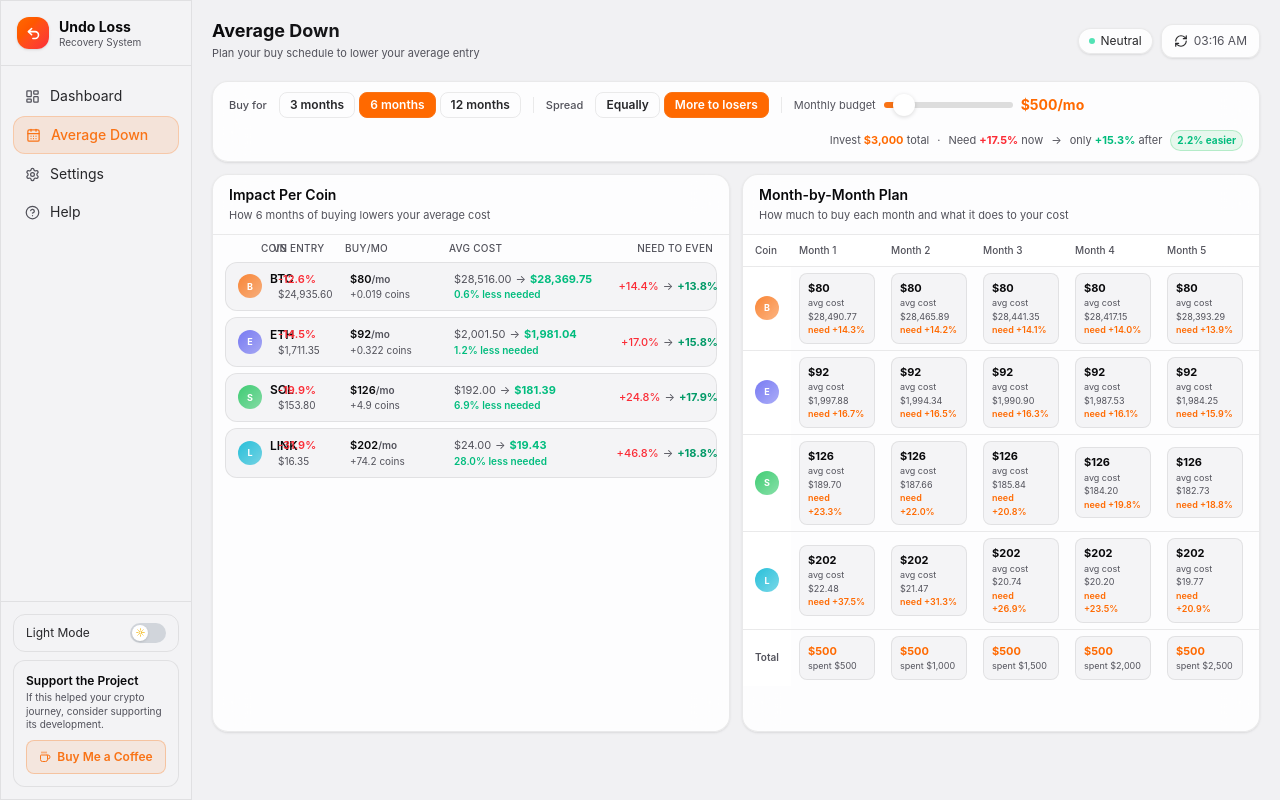
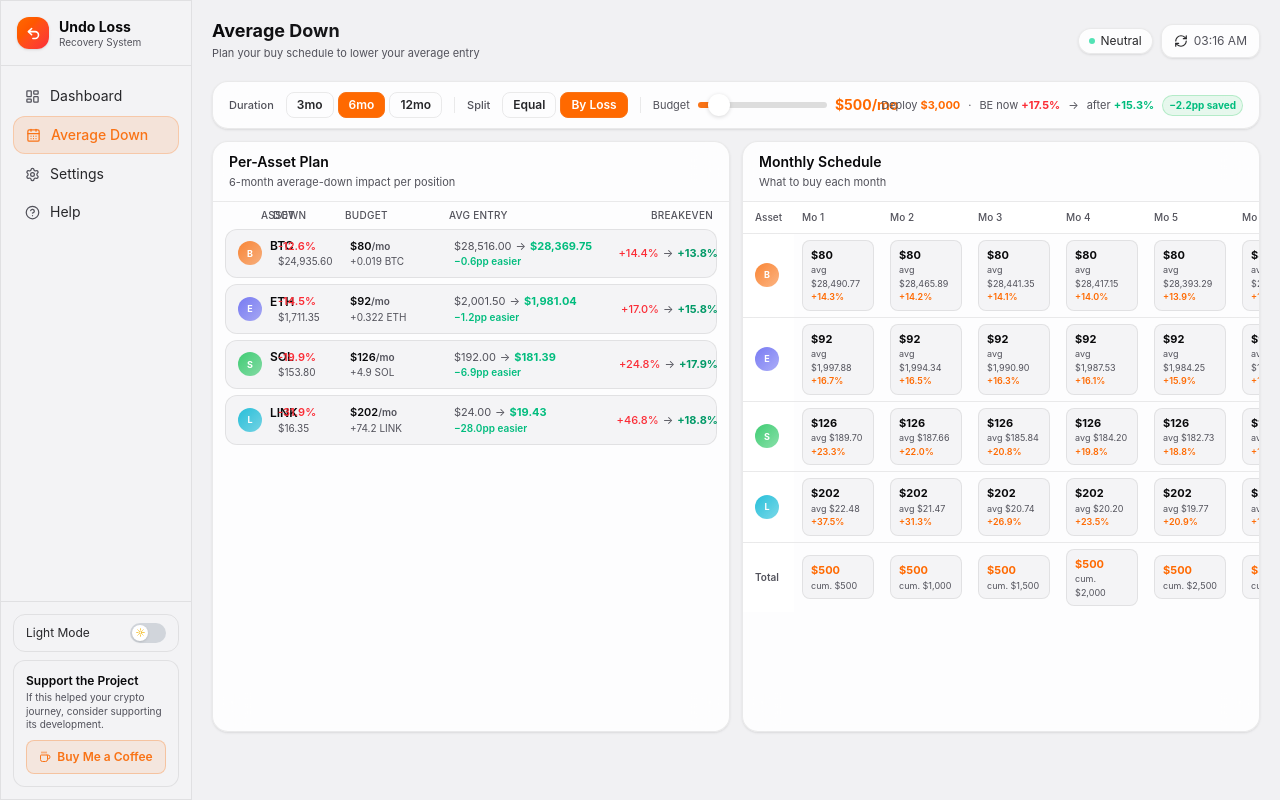
Before and after one commit to Claudecode31st/undoloss, a Next.js app: page /dca-planner in a window 1280 px wide. Built offline with nearby package versions, Linux system fonts and the light colour scheme.

Commit message:
Revert "Average Down: plain language throughout, no jargon"
This reverts commit f5d3b902bbaeac4fa8c3f1944447538d177dd711.

```diff
--- a/components/dashboard/AverageDownDetail.tsx
+++ b/components/dashboard/AverageDownDetail.tsx
@@ -27,29 +27,29 @@ export default function AverageDownDetail({ assets }: Props) {
     const totalD = mb * months;
     let cumTokens = asset.amount;
     let cumCost   = asset.entryPrice * asset.amount;
-    const monthly: { month: number; buy: number; avgCost: number; stillNeed: number }[] = [];
+    const monthly: { month: number; buy: number; avgEntry: number; gainNeeded: number }[] = [];
     for (let i = 1; i <= months; i++) {
       const newT  = asset.currentPrice > 0 ? mb / asset.currentPrice : 0;
       cumTokens  += newT;
       cumCost    += mb;
       const avg   = cumTokens > 0 ? cumCost / cumTokens : 0;
       const need  = asset.currentPrice > 0 ? Math.max(0, (avg / asset.currentPrice - 1) * 100) : 0;
-      monthly.push({ month: i, buy: mb, avgCost: avg, stillNeed: need });
+      monthly.push({ month: i, buy: mb, avgEntry: avg, gainNeeded: need });
     }
-    const newAvgCost   = monthly[monthly.length - 1]?.avgCost ?? asset.entryPrice;
-    const needNow      = asset.currentPrice > 0 ? Math.max(0, (asset.entryPrice / asset.currentPrice - 1) * 100) : 0;
-    const needAfter    = monthly[monthly.length - 1]?.stillNeed ?? needNow;
-    const improvement  = needNow - needAfter;
-    const coinsAdded   = asset.currentPrice > 0 ? totalD / asset.currentPrice : 0;
-    const changePct    = asset.entryPrice > 0 ? ((asset.currentPrice - asset.entryPrice) / asset.entryPrice) * 100 : 0;
-    return { asset, mb, totalD, newAvgCost, needNow, needAfter, improvement, coinsAdded, changePct, monthly };
+    const newAvg      = monthly[monthly.length - 1]?.avgEntry ?? asset.entryPrice;
+    const gainBefore  = asset.currentPrice > 0 ? Math.max(0, (asset.entryPrice / asset.currentPrice - 1) * 100) : 0;
+    const gainAfter   = monthly[monthly.length - 1]?.gainNeeded ?? gainBefore;
+    const improvement = gainBefore - gainAfter;
+    const coinsAdded  = asset.currentPrice > 0 ? totalD / asset.currentPrice : 0;
+    const drawdownPct = asset.entryPrice > 0 ? ((asset.currentPrice - asset.entryPrice) / asset.entryPrice) * 100 : 0;
+    return { asset, mb, totalD, newAvg, gainBefore, gainAfter, improvement, coinsAdded, drawdownPct, monthly };
   }), [assets, monthlyBudget, months, weights]);
 
   const totalDeployed = monthlyBudget * months;
-  const needNowAll    = stats.totalValue > 0 ? Math.max(0, (stats.totalInvested / stats.totalValue - 1) * 100) : 0;
-  const needAfterAll  = (stats.totalValue + totalDeployed) > 0
+  const holdBE        = stats.totalValue > 0 ? Math.max(0, (stats.totalInvested / stats.totalValue - 1) * 100) : 0;
+  const afterBE       = (stats.totalValue + totalDeployed) > 0
     ? Math.max(0, (stats.totalInvested + totalDeployed) / (stats.totalValue + totalDeployed) * 100 - 100) : 0;
-  const easier        = needNowAll - needAfterAll;
+  const ppSaved       = holdBE - afterBE;
 
   if (assets.length === 0) return null;
 
@@ -59,30 +59,30 @@ export default function AverageDownDetail({ assets }: Props) {
       {/* ── Controls bar ── */}
       <GlassCard className="px-4 py-2.5 flex-shrink-0">
         <div className="flex items-center gap-3 flex-wrap">
-          <span className="text-[11px] t-3 font-medium">Buy for</span>
+          <span className="text-[11px] t-3 font-medium">Duration</span>
           <div className="flex gap-1">
             {[3, 6, 12].map((m) => (
               <button key={m} onClick={() => setMonths(m)}
                 className={`px-2.5 py-1 rounded-lg text-xs font-semibold transition-all ${months === m ? 'bg-orange-500 text-white' : 't-2 hover:bg-black/5 dark:hover:bg-white/5'}`}
                 style={{ border: `1px solid ${months === m ? '#f97316' : 'var(--border)'}` }}>
-                {m} months
+                {m}mo
               </button>
             ))}
           </div>
           <div className="w-px h-4 flex-shrink-0" style={{ background: 'var(--border)' }} />
-          <span className="text-[11px] t-3 font-medium">Spread</span>
+          <span className="text-[11px] t-3 font-medium">Split</span>
           <div className="flex gap-1">
             {(['equal', 'drawdown'] as const).map((d) => (
               <button key={d} onClick={() => setDistribution(d)}
                 className={`px-2.5 py-1 rounded-lg text-xs font-semibold transition-all ${distribution === d ? 'bg-orange-500 text-white' : 't-2 hover:bg-black/5 dark:hover:bg-white/5'}`}
                 style={{ border: `1px solid ${distribution === d ? '#f97316' : 'var(--border)'}` }}>
-                {d === 'equal' ? 'Equally' : 'More to losers'}
+                {d === 'equal' ? 'Equal' : 'By Loss'}
               </button>
             ))}
           </div>
           <div className="w-px h-4 flex-shrink-0" style={{ background: 'var(--border)' }} />
           <div className="flex items-center gap-2 flex-1 min-w-[160px] max-w-[280px]">
-            <span className="text-[11px] t-3 whitespace-nowrap">Monthly budget</span>
+            <span className="text-[11px] t-3 whitespace-nowrap">Budget</span>
             <input type="range" min={50} max={5000} step={50} value={monthlyBudget}
               onChange={(e) => setMonthlyBudget(Number(e.target.value))}
               onTouchStart={(e) => e.stopPropagation()}
@@ -90,17 +90,17 @@ export default function AverageDownDetail({ assets }: Props) {
               style={{ background: `linear-gradient(to right, #f97316 ${(monthlyBudget / 5000) * 100}%, var(--border-strong) ${(monthlyBudget / 5000) * 100}%)`, touchAction: 'none' }} />
             <span className="text-sm font-bold text-orange-500 whitespace-nowrap w-16 text-right">{fmtCurrency(monthlyBudget, 0)}/mo</span>
           </div>
-          {/* Summary */}
+          {/* Summary chips */}
           <div className="flex items-center gap-2 ml-auto flex-wrap">
-            <span className="text-[11px] t-3">Invest <span className="font-bold text-orange-500">{fmtCurrency(totalDeployed, 0)}</span> total</span>
+            <span className="text-[11px] t-3">Deploy <span className="font-bold text-orange-500">{fmtCurrency(totalDeployed, 0)}</span></span>
             <span className="text-[11px] t-3">·</span>
-            <span className="text-[11px] t-3">Need <span className={`font-bold ${needNowAll > 0 ? 'text-red-500' : 'text-emerald-500'}`}>{needNowAll > 0 ? `+${needNowAll.toFixed(1)}%` : 'nothing'}</span> now</span>
+            <span className="text-[11px] t-3">BE now <span className={`font-bold ${holdBE > 0 ? 'text-red-500' : 'text-emerald-500'}`}>{holdBE > 0 ? `+${holdBE.toFixed(1)}%` : '✓'}</span></span>
             <span className="text-[11px] t-3">→</span>
-            <span className="text-[11px] t-3">only <span className="font-bold text-emerald-500">{needAfterAll > 0 ? `+${needAfterAll.toFixed(1)}%` : 'nothing'}</span> after</span>
-            {easier > 0.1 && (
+            <span className="text-[11px] t-3">after <span className="font-bold text-emerald-500">{afterBE > 0 ? `+${afterBE.toFixed(1)}%` : '✓'}</span></span>
+            {ppSaved > 0.1 && (
               <span className="text-[10px] font-bold text-emerald-500 px-1.5 py-0.5 rounded-full"
                 style={{ background: 'rgba(34,197,94,0.1)', border: '1px solid rgba(34,197,94,0.25)' }}>
-                {easier.toFixed(1)}% easier
+                −{ppSaved.toFixed(1)}pp saved
               </span>
             )}
           </div>
@@ -110,25 +110,25 @@ export default function AverageDownDetail({ assets }: Props) {
       {/* ── 50/50 panels ── */}
       <div className="grid grid-cols-2 gap-3 flex-1 min-h-0">
 
-        {/* Left: Impact per coin */}
+        {/* Left: Per-Asset Plan */}
         <GlassCard className="flex flex-col overflow-hidden">
           <div className="px-4 py-2.5 flex-shrink-0" style={{ borderBottom: '1px solid var(--border)' }}>
-            <div className="text-sm font-semibold t-1">Impact Per Coin</div>
-            <div className="text-[11px] t-3 mt-0.5">How {months} months of buying lowers your average cost</div>
+            <div className="text-sm font-semibold t-1">Per-Asset Plan</div>
+            <div className="text-[11px] t-3 mt-0.5">{months}-month average-down impact per position</div>
           </div>
 
           {/* Column labels */}
           <div className="flex items-center gap-2 px-4 py-1.5 flex-shrink-0">
             <div className="w-6 flex-shrink-0" />
-            <div className="flex-1 min-w-0 text-[10px] t-3 font-medium uppercase tracking-wide">Coin</div>
-            <div className="w-16 flex-shrink-0 text-[10px] t-3 font-medium uppercase tracking-wide">vs Entry</div>
-            <div className="w-24 flex-shrink-0 text-[10px] t-3 font-medium uppercase tracking-wide">Buy/mo</div>
-            <div className="w-36 flex-shrink-0 text-[10px] t-3 font-medium uppercase tracking-wide">Avg Cost</div>
-            <div className="w-28 flex-shrink-0 text-[10px] t-3 font-medium uppercase tracking-wide text-right">Need to even</div>
+            <div className="flex-1 min-w-0 text-[10px] t-3 font-medium uppercase tracking-wide">Asset</div>
+            <div className="w-16 flex-shrink-0 text-[10px] t-3 font-medium uppercase tracking-wide">Down</div>
+            <div className="w-24 flex-shrink-0 text-[10px] t-3 font-medium uppercase tracking-wide">Budget</div>
+            <div className="w-36 flex-shrink-0 text-[10px] t-3 font-medium uppercase tracking-wide">Avg Entry</div>
+            <div className="w-28 flex-shrink-0 text-[10px] t-3 font-medium uppercase tracking-wide text-right">Breakeven</div>
           </div>
 
           <div className="flex-1 overflow-y-auto px-3 pb-3 space-y-1.5">
-            {schedule.map(({ asset, mb, totalD, newAvgCost, needNow, needAfter, improvement, coinsAdded, changePct }) => (
+            {schedule.map(({ asset, mb, totalD, newAvg, gainBefore, gainAfter, improvement, coinsAdded, drawdownPct }) => (
               <div key={asset.id}
                 className="flex items-center gap-2 px-3 py-2 rounded-xl"
                 style={{ background: 'var(--surface-deep)', border: '1px solid var(--border)' }}>
@@ -145,41 +145,41 @@ export default function AverageDownDetail({ assets }: Props) {
                   <div className="text-[10px] t-3 truncate">{asset.name}</div>
                 </div>
 
-                {/* Price change vs entry */}
+                {/* Drawdown */}
                 <div className="w-16 flex-shrink-0">
-                  <div className={`text-[11px] font-semibold ${changePct < 0 ? 'text-red-500' : 'text-emerald-500'}`}>
-                    {changePct >= 0 ? '+' : ''}{changePct.toFixed(1)}%
+                  <div className={`text-[11px] font-semibold ${drawdownPct < 0 ? 'text-red-500' : 'text-emerald-500'}`}>
+                    {drawdownPct >= 0 ? '+' : ''}{drawdownPct.toFixed(1)}%
                   </div>
                   <div className="text-[10px] t-3">{fmtCurrency(asset.currentPrice)}</div>
                 </div>
 
-                {/* Monthly buy */}
+                {/* Budget */}
                 <div className="w-24 flex-shrink-0">
                   <div className="text-[11px] font-semibold t-1">{fmtCurrency(mb, 0)}<span className="text-[10px] t-3">/mo</span></div>
-                  <div className="text-[10px] t-3">+{fmtNumber(coinsAdded, coinsAdded < 1 ? 3 : 1)} coins</div>
+                  <div className="text-[10px] t-3">+{fmtNumber(coinsAdded, coinsAdded < 1 ? 3 : 1)} {asset.symbol}</div>
                 </div>
 
-                {/* Avg cost before → after */}
+                {/* Avg entry */}
                 <div className="w-36 flex-shrink-0">
                   <div className="flex items-center gap-1 text-[11px]">
                     <span className="t-3">{fmtCurrency(asset.entryPrice)}</span>
                     <span className="t-3">→</span>
-                    <span className="font-bold text-emerald-500">{fmtCurrency(newAvgCost)}</span>
+                    <span className="font-bold text-emerald-500">{fmtCurrency(newAvg)}</span>
                   </div>
                   {improvement > 0.1 && (
-                    <div className="text-[10px] font-semibold text-emerald-500">{improvement.toFixed(1)}% less needed</div>
+                    <div className="text-[10px] font-semibold text-emerald-500">−{improvement.toFixed(1)}pp easier</div>
                   )}
                 </div>
 
-                {/* Need to break even: now → after */}
+                {/* Breakeven */}
                 <div className="w-28 flex-shrink-0 text-right">
                   <div className="flex items-center justify-end gap-1 text-[11px]">
-                    <span className={needNow > 0 ? 'text-red-500 font-medium' : 'text-emerald-500'}>
-                      {needNow > 0 ? `+${needNow.toFixed(1)}%` : 'even'}
+                    <span className={gainBefore > 0 ? 'text-red-500 font-medium' : 'text-emerald-500'}>
+                      {gainBefore > 0 ? `+${gainBefore.toFixed(1)}%` : '✓'}
                     </span>
                     <span className="t-3">→</span>
-                    <span className={`font-bold ${needAfter > 0 ? 'text-emerald-600' : 'text-emerald-500'}`}>
-                      {needAfter > 0 ? `+${needAfter.toFixed(1)}%` : 'even'}
+                    <span className={`font-bold ${gainAfter > 0 ? 'text-emerald-600' : 'text-emerald-500'}`}>
+                      {gainAfter > 0 ? `+${gainAfter.toFixed(1)}%` : '✓'}
                     </span>
                   </div>
                 </div>
@@ -188,11 +188,11 @@ export default function AverageDownDetail({ assets }: Props) {
           </div>
         </GlassCard>
 
-        {/* Right: Month-by-month plan */}
+        {/* Right: Monthly Schedule */}
         <GlassCard className="flex flex-col overflow-hidden">
           <div className="px-4 py-2.5 flex-shrink-0" style={{ borderBottom: '1px solid var(--border)' }}>
-            <div className="text-sm font-semibold t-1">Month-by-Month Plan</div>
-            <div className="text-[11px] t-3 mt-0.5">How much to buy each month and what it does to your cost</div>
+            <div className="text-sm font-semibold t-1">Monthly Schedule</div>
+            <div className="text-[11px] t-3 mt-0.5">What to buy each month</div>
           </div>
 
           <div className="flex-1 overflow-auto">
@@ -200,10 +200,10 @@ export default function AverageDownDetail({ assets }: Props) {
               <thead className="sticky top-0 z-10" style={{ background: 'var(--surface)' }}>
                 <tr style={{ borderBottom: '1px solid var(--border)' }}>
                   <th className="text-left text-[10px] t-3 font-medium px-3 py-2 sticky left-0 z-20"
-                    style={{ background: 'var(--surface)', minWidth: 44 }}>Coin</th>
+                    style={{ background: 'var(--surface)', minWidth: 44 }}>Asset</th>
                   {Array.from({ length: months }, (_, i) => (
                     <th key={i} className="text-left text-[10px] t-3 font-medium px-2 py-2 whitespace-nowrap"
-                      style={{ minWidth: 92 }}>Month {i + 1}</th>
+                      style={{ minWidth: 88 }}>Mo {i + 1}</th>
                   ))}
                 </tr>
               </thead>
@@ -220,9 +220,9 @@ export default function AverageDownDetail({ assets }: Props) {
                       <td key={m.month} className="px-2 py-1.5">
                         <div className="rounded-lg px-2 py-1.5" style={{ background: 'var(--surface-deep)', border: '1px solid var(--border)' }}>
                           <div className="text-[11px] font-bold t-1">{fmtCurrency(m.buy, 0)}</div>
-                          <div className="text-[9px] t-3">avg cost {fmtCurrency(m.avgCost)}</div>
-                          <div className={`text-[9px] font-semibold ${m.stillNeed > 0 ? 'text-orange-500' : 'text-emerald-500'}`}>
-                            {m.stillNeed > 0 ? `need +${m.stillNeed.toFixed(1)}%` : 'at even'}
+                          <div className="text-[9px] t-3">avg {fmtCurrency(m.avgEntry)}</div>
+                          <div className={`text-[9px] font-semibold ${m.gainNeeded > 0 ? 'text-orange-500' : 'text-emerald-500'}`}>
+                            {m.gainNeeded > 0 ? `+${m.gainNeeded.toFixed(1)}%` : '✓'}
                           </div>
                         </div>
                       </td>
@@ -236,7 +236,7 @@ export default function AverageDownDetail({ assets }: Props) {
                     <td key={i} className="px-2 py-1.5">
                       <div className="rounded-lg px-2 py-1.5" style={{ background: 'var(--surface-deep)', border: '1px solid var(--border)' }}>
                         <div className="text-[11px] font-bold text-orange-500">{fmtCurrency(monthlyBudget, 0)}</div>
-                        <div className="text-[9px] t-3">spent {fmtCurrency(monthlyBudget * (i + 1), 0)}</div>
+                        <div className="text-[9px] t-3">cum. {fmtCurrency(monthlyBudget * (i + 1), 0)}</div>
                       </div>
                     </td>
                   ))}
--- a/components/dashboard/DCAPanel.tsx
+++ b/components/dashboard/DCAPanel.tsx
@@ -33,20 +33,20 @@ export default function DCAPanel({ assets }: DCAPanelProps) {
       cumTokens += newTokens;
       cumCost += budget;
     }
-    const newAvgCost  = cumTokens > 0 ? cumCost / cumTokens : 0;
-    const needNow     = asset.currentPrice > 0 ? Math.max(0, (asset.entryPrice / asset.currentPrice - 1) * 100) : 0;
-    const needAfter   = asset.currentPrice > 0 ? Math.max(0, (newAvgCost / asset.currentPrice - 1) * 100) : 0;
-    const improvement = needNow - needAfter;
-    const changePct   = asset.entryPrice > 0 ? ((asset.currentPrice - asset.entryPrice) / asset.entryPrice) * 100 : 0;
-    return { asset, newAvgCost, needNow, needAfter, improvement, monthlyBudget: budget, changePct };
+    const newAvg = cumTokens > 0 ? cumCost / cumTokens : 0;
+    const gainBefore = asset.currentPrice > 0 ? Math.max(0, (asset.entryPrice / asset.currentPrice - 1) * 100) : 0;
+    const gainAfter = asset.currentPrice > 0 ? Math.max(0, (newAvg / asset.currentPrice - 1) * 100) : 0;
+    const improvement = gainBefore - gainAfter;
+    const drawdownPct = asset.entryPrice > 0 ? ((asset.currentPrice - asset.entryPrice) / asset.entryPrice) * 100 : 0;
+    return { asset, newAvg, gainBefore, gainAfter, improvement, monthlyBudget: budget, drawdownPct };
   }), [assets, monthlyBudget, months, weights]);
 
   const totalDeployed = monthlyBudget * months;
-  const needNowAll    = stats.totalValue > 0 ? Math.max(0, (stats.totalInvested / stats.totalValue - 1) * 100) : 0;
+  const holdBE = stats.totalValue > 0 ? Math.max(0, (stats.totalInvested / stats.totalValue - 1) * 100) : 0;
   const newTotalValue = stats.totalValue + totalDeployed;
   const newTotalInvested = stats.totalInvested + totalDeployed;
-  const needAfterAll  = newTotalValue > 0 ? Math.max(0, (newTotalInvested / newTotalValue - 1) * 100) : 0;
-  const easier        = needNowAll - needAfterAll;
+  const afterBE = newTotalValue > 0 ? Math.max(0, (newTotalInvested / newTotalValue - 1) * 100) : 0;
+  const ppSaved = holdBE - afterBE;
 
   if (assets.length === 0) return null;
 
@@ -61,6 +61,7 @@ export default function DCAPanel({ assets }: DCAPanelProps) {
             Average Down
           </h2>
           <div className="flex items-center gap-2 flex-wrap">
+            {/* Duration */}
             <div className="flex gap-1">
               {[3, 6, 12].map((m) => (
                 <button key={m} onClick={() => setMonths(m)}
@@ -70,15 +71,17 @@ export default function DCAPanel({ assets }: DCAPanelProps) {
                 </button>
               ))}
             </div>
+            {/* Split */}
             <div className="flex gap-1">
               {(['equal', 'drawdown'] as const).map((d) => (
                 <button key={d} onClick={() => setDistribution(d)}
                   className={`px-2 py-0.5 rounded-lg text-[11px] font-semibold transition-all ${distribution === d ? 'bg-orange-500 text-white' : 't-2 hover:bg-black/5 dark:hover:bg-white/5'}`}
                   style={{ border: `1px solid ${distribution === d ? '#f97316' : 'var(--border)'}` }}>
-                  {d === 'equal' ? 'Equal' : 'More to losers'}
+                  {d === 'equal' ? 'Equal' : 'By Loss'}
                 </button>
               ))}
             </div>
+            {/* Budget slider */}
             <div className="flex items-center gap-1.5 min-w-[140px]">
               <input type="range" min={50} max={5000} step={50} value={monthlyBudget}
                 onChange={(e) => setMonthlyBudget(Number(e.target.value))}
@@ -91,13 +94,13 @@ export default function DCAPanel({ assets }: DCAPanelProps) {
         </div>
       </div>
 
-      {/* Summary stats */}
+      {/* Summary stats row */}
       <div className="grid grid-cols-4 gap-2 px-4 py-3" style={{ borderBottom: '1px solid var(--border)' }}>
         {[
-          { label: 'Total investment',  value: fmtCurrency(totalDeployed, 0),                                    sub: `${fmtCurrency(monthlyBudget,0)} × ${months} months`, color: 'text-orange-500' },
-          { label: 'Need now',          value: needNowAll > 0 ? `+${needNowAll.toFixed(1)}%` : 'In profit',       sub: 'to break even today',   color: needNowAll > 0 ? 'text-red-500' : 'text-emerald-500' },
-          { label: 'Need after plan',   value: needAfterAll > 0 ? `+${needAfterAll.toFixed(1)}%` : 'In profit',   sub: 'to break even after',   color: 'text-emerald-500' },
-          { label: 'How much easier',   value: easier > 0 ? `${easier.toFixed(1)}% less` : 'No change',           sub: 'gain needed reduced',   color: easier > 0.1 ? 'text-emerald-500' : 't-3' },
+          { label: 'Deploy',       value: fmtCurrency(totalDeployed, 0),         sub: `${months}mo total`,          color: 'text-orange-500' },
+          { label: 'BE now',       value: holdBE > 0 ? `+${holdBE.toFixed(1)}%` : '✓ Profit', sub: 'current',     color: holdBE > 0 ? 'text-red-500' : 'text-emerald-500' },
+          { label: 'After plan',   value: afterBE > 0 ? `+${afterBE.toFixed(1)}%` : '✓',      sub: 'new breakeven', color: 'text-emerald-500' },
+          { label: 'Saved',        value: ppSaved > 0 ? `−${ppSaved.toFixed(1)}pp` : '—',      sub: 'improvement',   color: ppSaved > 0.1 ? 'text-emerald-500' : 't-3' },
         ].map((s) => (
           <div key={s.label} className="rounded-xl px-2.5 py-2" style={{ background: 'var(--surface-deep)', border: '1px solid var(--border)' }}>
             <div className="text-[9px] t-3 uppercase tracking-wide mb-0.5">{s.label}</div>
@@ -107,9 +110,9 @@ export default function DCAPanel({ assets }: DCAPanelProps) {
         ))}
       </div>
 
-      {/* Per-coin rows */}
+      {/* Per-asset card rows */}
       <div className="px-3 py-3 space-y-1.5">
-        {schedule.map(({ asset, newAvgCost, needNow, needAfter, improvement, monthlyBudget: mb, changePct }) => (
+        {schedule.map(({ asset, newAvg, gainBefore, gainAfter, improvement, monthlyBudget: mb, drawdownPct }) => (
           <div key={asset.id}
             className="flex items-center gap-2.5 px-3 py-2 rounded-xl"
             style={{ background: 'var(--surface-deep)', border: '1px solid var(--border)' }}>
@@ -120,44 +123,44 @@ export default function DCAPanel({ assets }: DCAPanelProps) {
               {asset.symbol.slice(0, 1)}
             </div>
 
-            {/* Symbol + change */}
+            {/* Symbol + drawdown */}
             <div className="min-w-[64px]">
               <div className="text-[12px] font-semibold t-1 leading-tight">{asset.symbol}</div>
-              <div className={`text-[10px] font-medium ${changePct < 0 ? 'text-red-500' : 'text-emerald-500'}`}>
-                {changePct >= 0 ? '+' : ''}{changePct.toFixed(1)}% from entry
+              <div className={`text-[10px] font-medium ${drawdownPct < 0 ? 'text-red-500' : 'text-emerald-500'}`}>
+                {drawdownPct >= 0 ? '+' : ''}{drawdownPct.toFixed(1)}%
               </div>
             </div>
 
-            {/* Monthly buy */}
+            {/* Budget */}
             <div className="min-w-[52px]">
-              <div className="text-[10px] t-3">Buy/month</div>
-              <div className="text-[11px] font-semibold t-1">{fmtCurrency(mb, 0)}</div>
+              <div className="text-[10px] t-3">Budget</div>
+              <div className="text-[11px] font-semibold t-1">{fmtCurrency(mb, 0)}<span className="text-[9px] t-3">/mo</span></div>
             </div>
 
-            {/* Avg cost */}
+            {/* Avg entry before → after */}
             <div className="flex-1">
-              <div className="text-[10px] t-3">Avg cost</div>
+              <div className="text-[10px] t-3">Avg entry</div>
               <div className="flex items-center gap-1 text-[11px]">
                 <span className="t-3">{fmtCurrency(asset.entryPrice)}</span>
                 <span className="t-3">→</span>
-                <span className="font-bold text-emerald-500">{fmtCurrency(newAvgCost)}</span>
+                <span className="font-bold text-emerald-500">{fmtCurrency(newAvg)}</span>
               </div>
             </div>
 
-            {/* Need to break even */}
+            {/* Breakeven before → after */}
             <div className="text-right">
-              <div className="text-[10px] t-3">Need to break even</div>
+              <div className="text-[10px] t-3">Breakeven</div>
               <div className="flex items-center justify-end gap-1 text-[11px]">
-                <span className={needNow > 0 ? 'text-red-500 font-medium' : 'text-emerald-500'}>
-                  {needNow > 0 ? `+${needNow.toFixed(1)}%` : 'even'}
+                <span className={gainBefore > 0 ? 'text-red-500 font-medium' : 'text-emerald-500'}>
+                  {gainBefore > 0 ? `+${gainBefore.toFixed(1)}%` : '✓'}
                 </span>
                 <span className="t-3">→</span>
-                <span className={`font-bold ${needAfter > 0 ? 'text-emerald-600' : 'text-emerald-500'}`}>
-                  {needAfter > 0 ? `+${needAfter.toFixed(1)}%` : 'even'}
+                <span className={`font-bold ${gainAfter > 0 ? 'text-emerald-600' : 'text-emerald-500'}`}>
+                  {gainAfter > 0 ? `+${gainAfter.toFixed(1)}%` : '✓'}
                 </span>
               </div>
               {improvement > 0.1 && (
-                <div className="text-[9px] font-semibold text-emerald-500">{improvement.toFixed(1)}% easier</div>
+                <div className="text-[9px] font-semibold text-emerald-500">−{improvement.toFixed(1)}pp</div>
               )}
             </div>
           </div>
```
